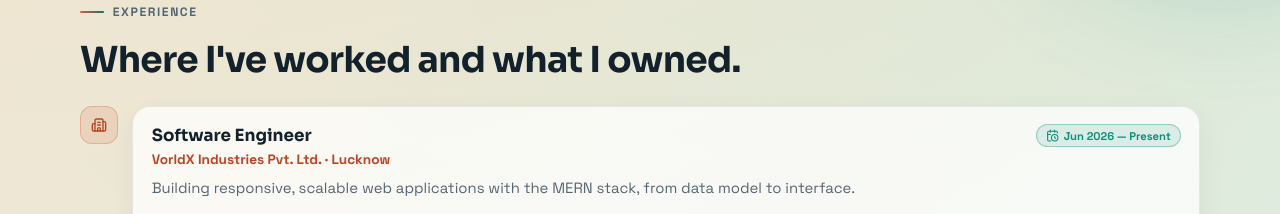
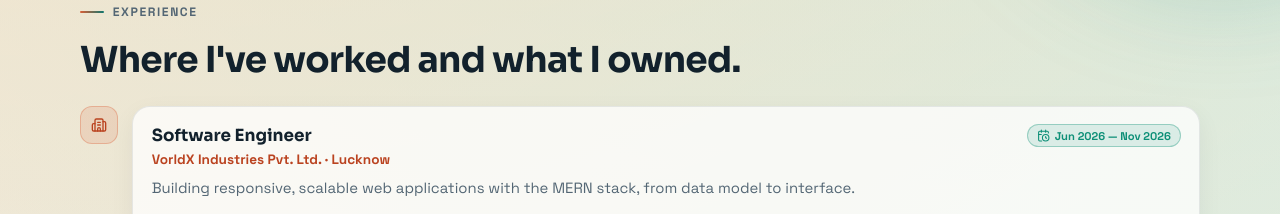
Before and after one commit to sonkerlucky5-cmd/lucky-portfolio, a React (Vite) app in the folder frontend/: page / in a window 1280 px wide. Shown: the part 2100-2314 px from the top of the page. Built offline with nearby package versions, Linux system fonts and the light colour scheme; no server answers.

Commit message:
Update VorldX experience period to Jun 2026 - Nov 2026

```diff
--- a/frontend/src/App.jsx
+++ b/frontend/src/App.jsx
@@ -59,7 +59,7 @@ const experience = [
   {
     role: "Software Engineer",
     company: "VorldX Industries Pvt. Ltd. · Lucknow",
-    period: "Jun 2026 — Present",
+    period: "Jun 2026 — Nov 2026",
     status: "current",
     summary:
       "Building responsive, scalable web applications with the MERN stack, from data model to interface.",
```
